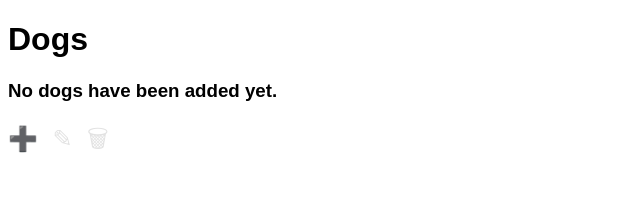
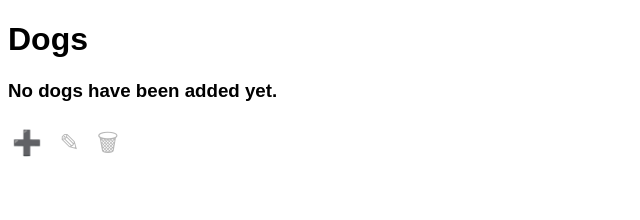
Before and after one commit to mvolkmann/svelte-dogs, a Svelte app: page / in a window 1280 px wide. Shown: the top 220 px of the page, without its empty margins (0-640 px from the left). Built offline with nearby package versions, Linux system fonts and the light colour scheme.

Commit message:
simplified styling

```diff
--- a/src/DogForm.svelte
+++ b/src/DogForm.svelte
@@ -62,10 +62,6 @@
     margin-bottom: 10px;
   }
 
-  form {
-    display: inline-block;
-  }
-
   input {
     border: solid lightgray 1px;
     border-radius: 4px;
--- a/src/DogList.svelte
+++ b/src/DogList.svelte
@@ -61,12 +61,6 @@
     background-color: transparent;
     border: none;
     font-size: 24px;
-    margin-right: 10px;
-    padding: 0;
-  }
-
-  button:disabled {
-    opacity: 0.4;
   }
 
   option {
```
